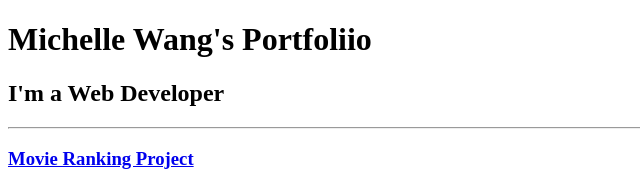
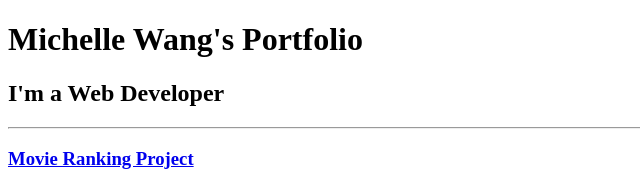
Before and after one commit to MichelleFWang/html-portfolio, a plain HTML site: page index.html in a window 1280 px wide. Shown: the top 185 px of the page, 0-640 px from the left. Drawn offline with Linux system fonts and the light colour scheme.

Commit message:
Add files via upload

```diff
--- a/index.html
+++ b/index.html
@@ -6,7 +6,7 @@
     <title>Michelle's Portfolio</title>
 </head>
 <body>
-    <h1>Michelle Wang's Portfoliio</h1>
+    <h1>Michelle Wang's Portfolio</h1>
         <h2>I'm a Web Developer</h2>
 
         <hr>
```
